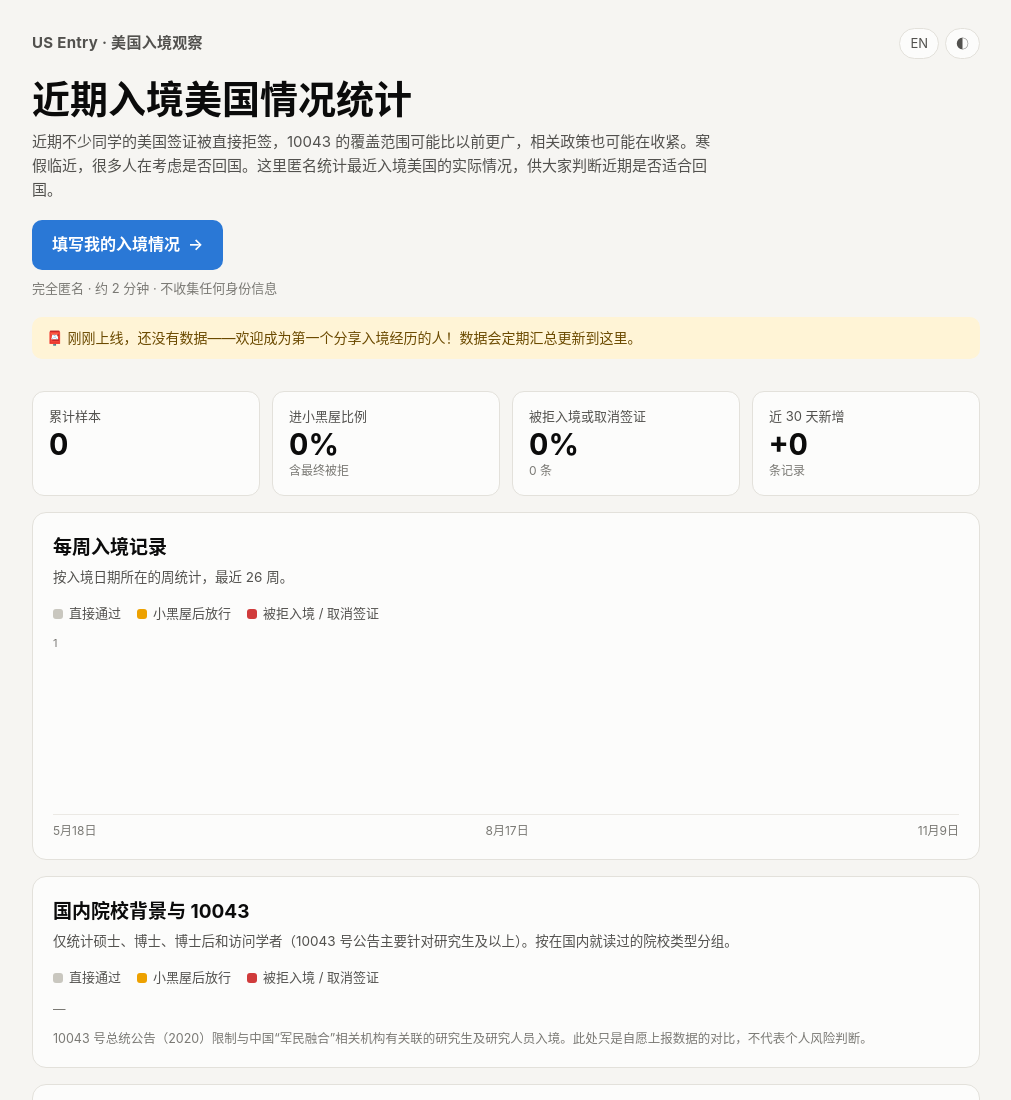
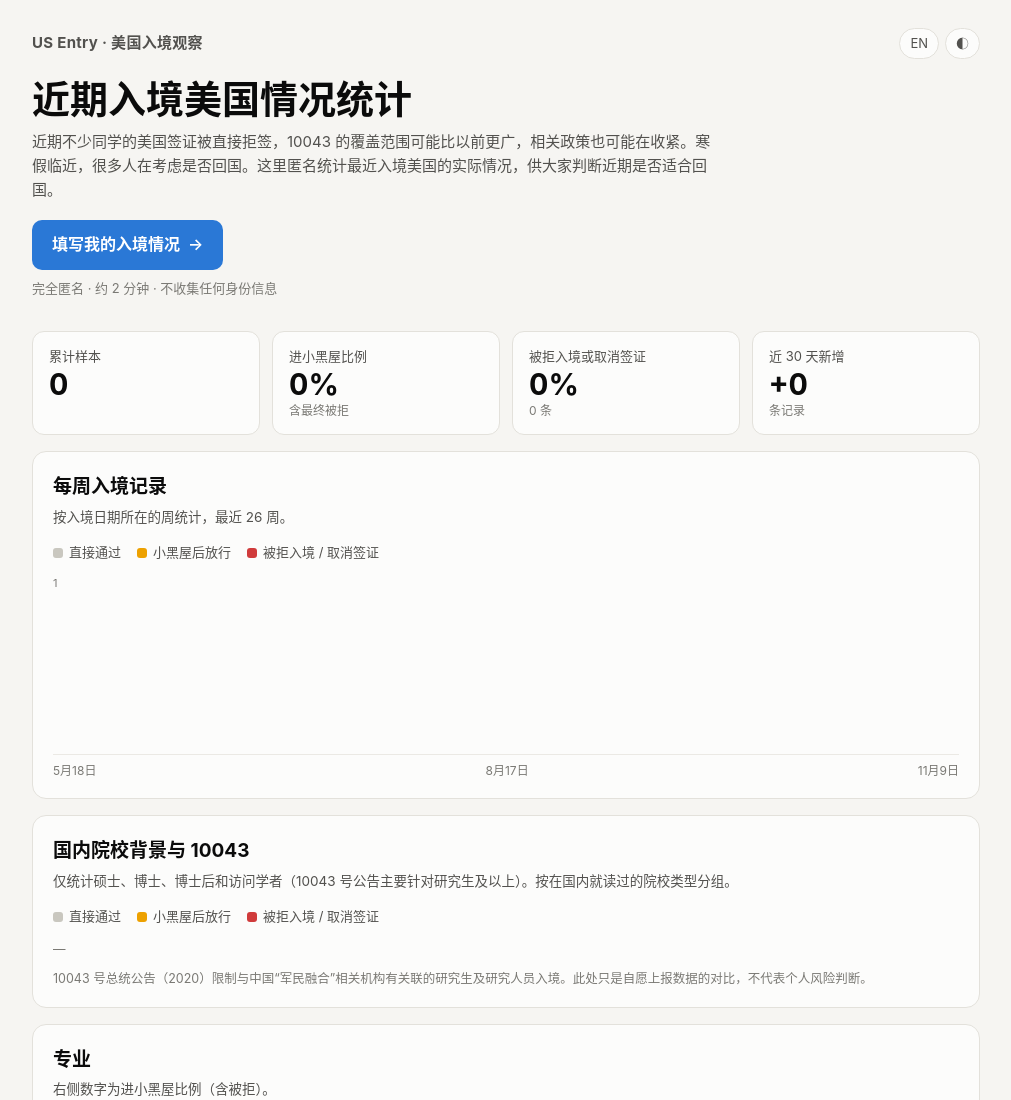
Before and after one commit to usentry26/usentry26.github.io, a plain HTML site: page index.html in a window 1280 px wide. Shown: the top 1100 px of the page, without its empty margins (134-1145 px from the left). Drawn offline with Linux system fonts and the light colour scheme.

Commit message:
Remove empty-state banner

```diff
--- a/index.html
+++ b/index.html
@@ -249,7 +249,6 @@ const T = {
     lede: "近期不少同学的美国签证被直接拒签，10043 的覆盖范围可能比以前更广，相关政策也可能在收紧。寒假临近，很多人在考虑是否回国。这里匿名统计最近入境美国的实际情况，供大家判断近期是否适合回国。",
     cta: "填写我的入境情况", ctaNote: "完全匿名 · 约 2 分钟 · 不收集任何身份信息",
     demo: "⚠️ 当前展示的是演示用的假数据，正式上线后会替换为真实提交。",
-    empty: "📮 刚刚上线，还没有数据——欢迎成为第一个分享入境经历的人！数据会定期汇总更新到这里。",
     kN: "累计样本", kHeld: "进小黑屋比例", kHeldS: "含最终被拒", kDen: "被拒入境或取消签证", kLast: "近 30 天新增", kLastS: "条记录",
     pass: "直接通过", held: "小黑屋后放行", denied: "被拒入境 / 取消签证",
     trendH: "每周入境记录", trendSub: "按入境日期所在的周统计，最近 26 周。",
@@ -278,7 +277,6 @@ const T = {
     lede: "Many Chinese students have recently had U.S. visas refused outright; PP 10043 may now cover more people, and policy may be tightening. With winter break approaching, many are deciding whether to go home. This page anonymously tracks recent U.S. entry outcomes to help with that decision.",
     cta: "Report my entry", ctaNote: "Fully anonymous · ~2 minutes · no identifying information collected",
     demo: "⚠️ This page currently shows FAKE demo data. It will be replaced with real submissions at launch.",
-    empty: "📮 Just launched — no reports yet. Be the first to share your entry experience! Results are aggregated here regularly.",
     kN: "Reports", kHeld: "Sent to secondary", kHeldS: "incl. later denied", kDen: "Denied entry / visa revoked", kLast: "Last 30 days", kLastS: "new reports",
     pass: "Admitted directly", held: "Secondary, then admitted", denied: "Denied entry / visa revoked",
     trendH: "Weekly entry reports", trendSub: "Grouped by week of entry date, last 26 weeks.",
@@ -436,8 +434,8 @@ function render() {
 
   const s = D.summary;
   const banner = document.getElementById("demoBanner");
-  banner.hidden = !(D.demo || s.n === 0);
-  banner.textContent = D.demo ? t("demo") : t("empty");
+  banner.hidden = !D.demo;
+  banner.textContent = t("demo");
   document.getElementById("kpis").innerHTML = [
     [s.n, t("kN"), ""],
     [pct(s.held + s.denied, s.n) + "%", t("kHeld"), t("kHeldS")],
```
